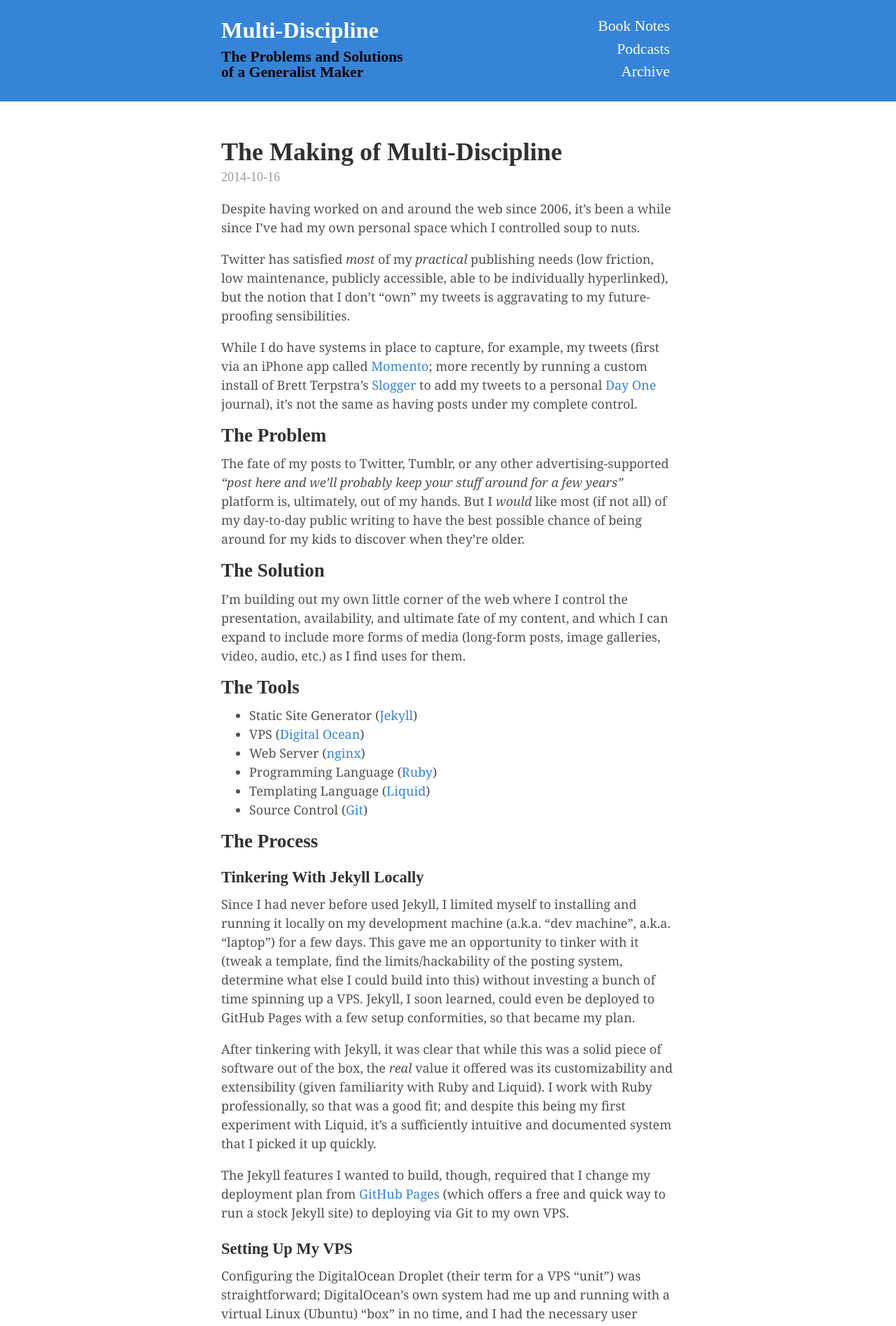
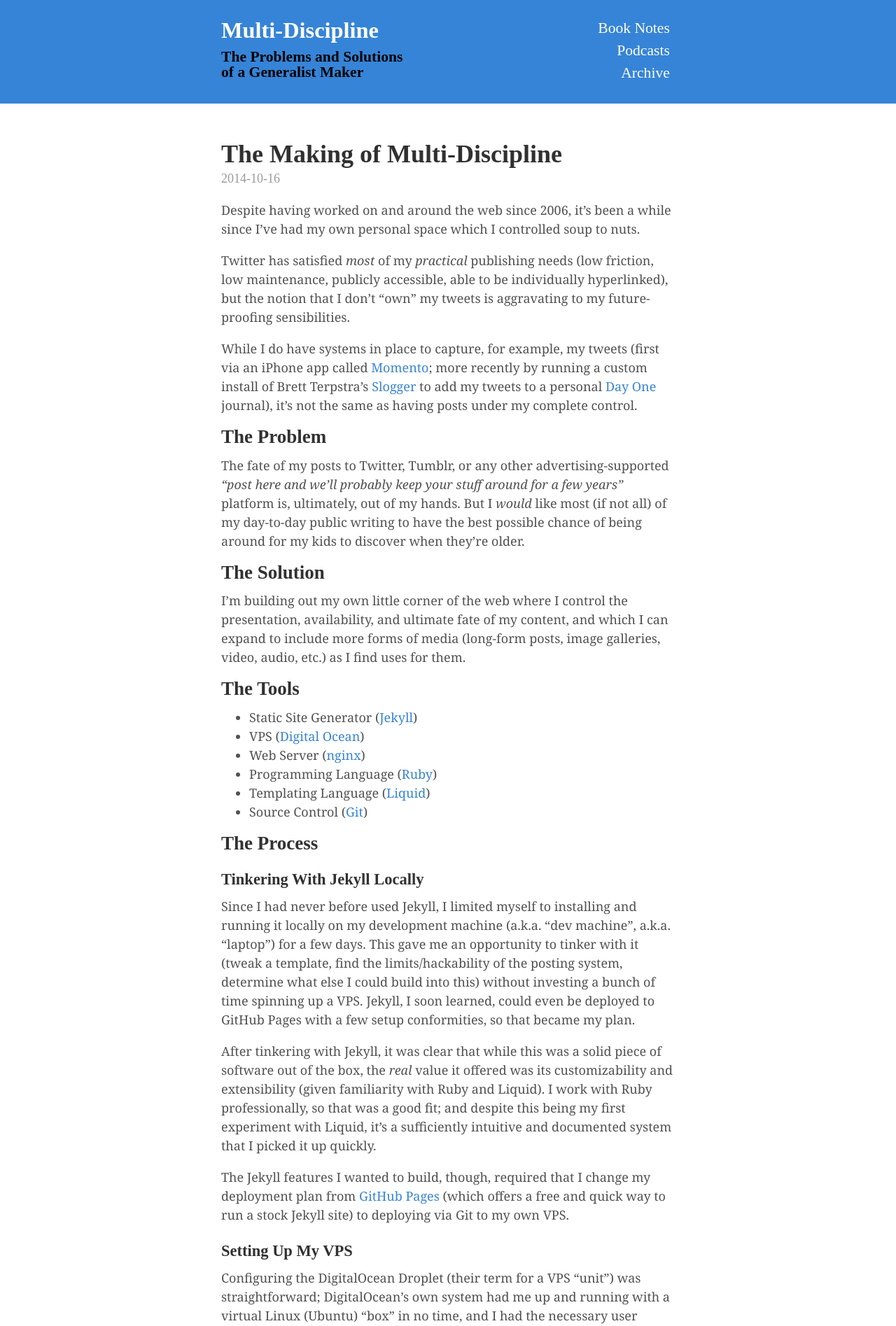
Before and after one commit to jasonmklug/multi-discipline, a Jekyll site: the page built from index.html, in a window 1280 px wide. Shown: the top 1895 px of the page at 70% size. Built offline with Jekyll 4.4.1, drawn with Linux system fonts in a browser that asks for light colours; Markdown is read by kramdown in place of the engine named in the settings; the list of posts is cut into pages by our own code.

Commit message:
Change main_nav top margin to use ems instead of px (for responsively consistent alignment)

```diff
--- a/public/css/general.scss
+++ b/public/css/general.scss
@@ -378,7 +378,7 @@ tbody tr:nth-child(odd) th {
 .masthead ul.nav_links, .footer ul.nav_links {
   float: right;
   padding-left: 0px;
-  margin-top: -6px;
+  margin-top: -.2em;
   list-style: none;
   font-family: "futura-pt";
   li.nav_link {
```
